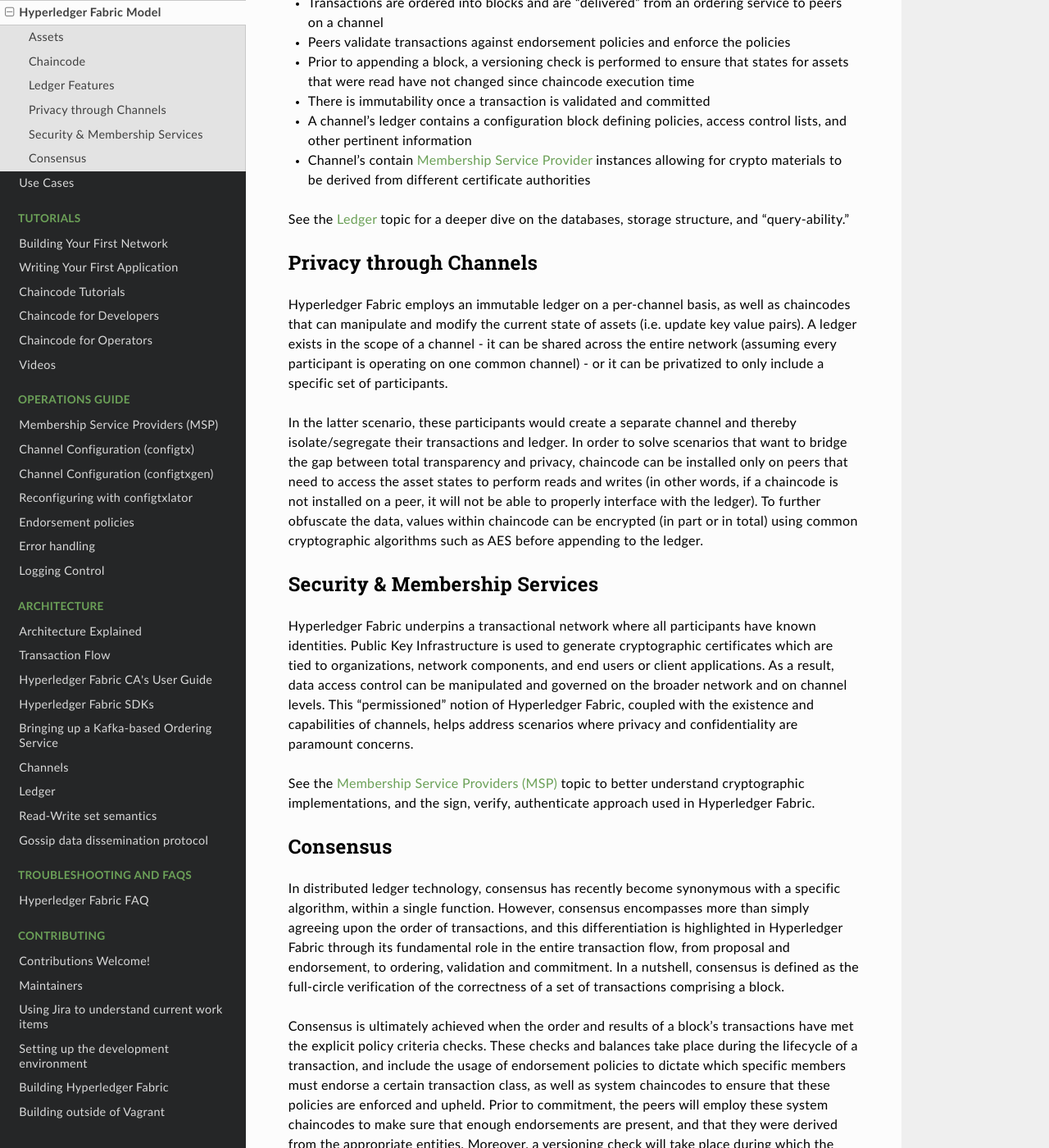
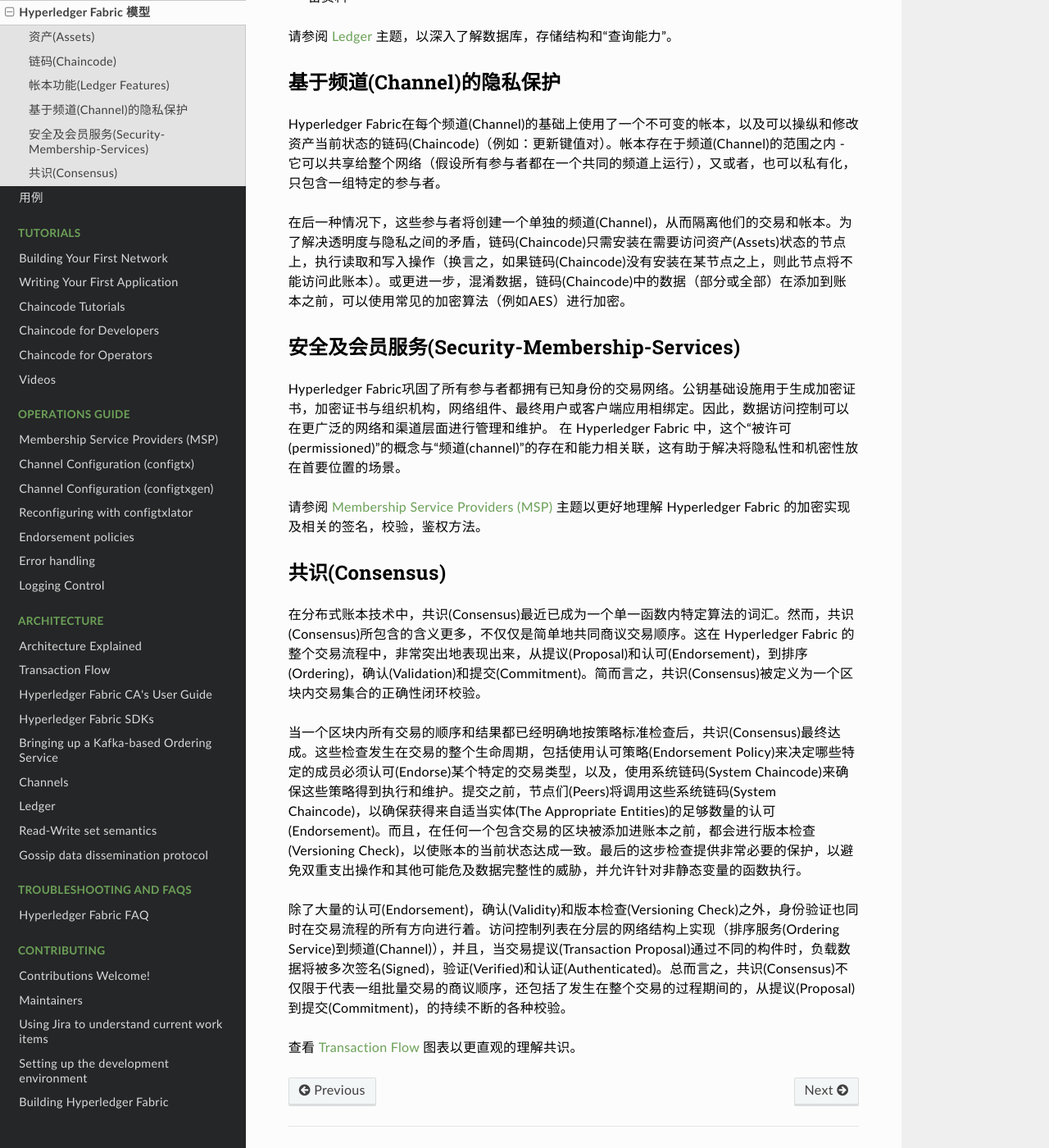
Before and after one commit to LiuBoyu/hyperledger-fabric-docs-zh_CN, a Sphinx documentation site: the page built from source/fabric_model.rst, in a window 1280 px wide and 1400 px high, scrolled down 1656 px. Shown: the whole window at 82% size. Built offline with Sphinx 7.4.7 and the Read the Docs theme 2.0.0, drawn with Linux system fonts in a browser that asks for light colours; formulas are drawn with MathJax 3; pages that are not in the unit, such as notebooks, are missing from menus; some of the changed text lies outside the part shown.

Commit message:
提交 fabric_model & usecases 文档

```diff
--- a/source/fabric_model.rst
+++ b/source/fabric_model.rst
@@ -1,160 +1,86 @@
-Hyperledger Fabric Model
+Hyperledger Fabric 模型
 ========================
 
-This section outlines the key design features woven into Hyperledger Fabric that
-fulfill its promise of a comprehensive, yet customizable, enterprise blockchain solution:
+本节概述了 Hyperledger Fabric 的关键设计特征，并介绍了其是如何履行其全面而可定制的企业区块链解决方案的承诺的。
 
-* :ref:`Assets` - Asset definitions enable the exchange of almost anything with
-  monetary value over the network, from whole foods to antique cars to currency
-  futures.
-* :ref:`Chaincode` - Chaincode execution is partitioned from transaction ordering,
-  limiting the required levels of trust and verification across node types, and
-  optimizing network scalability and performance.
-* :ref:`Ledger-Features` - The immutable, shared ledger encodes the entire
-  transaction history for each channel, and includes SQL-like query capability
-  for efficient auditing and dispute resolution.
-* :ref:`Privacy-through-Channels` - Channels enable multi-lateral transactions
-  with the high degrees of privacy and confidentiality required by competing
-  businesses and regulated industries that exchange assets on a common network.
-* :ref:`Security-Membership-Services` - Permissioned membership provides a
-  trusted blockchain network, where participants know that all transactions can
-  be detected and traced by authorized regulators and auditors.
-* :ref:`Consensus` - a unique approach to consensus enables the
-  flexibility and scalability needed for the enterprise.
+* :ref:`资产(Assets)` - 资产(Assets)的定义使得在网络上可以交换几乎所有具有货币价值的东西，从食物到古董车到货币期货。
+* :ref:`链码(Chaincode)` - 链码(Chaincode)包括，交易排序，限制所需的信任级别，跨节点类型的验证，优化网络可扩展性和性能。
+* :ref:`帐本功能(Ledger Features)` - 不可变的共享账本，记录了一个频道(Channel)的所有交易历史记录，并包含类似于SQL的查询功能，以有效审计和解决争议。
+* :ref:`基于频道(Channel)的隐私保护` - 频道(Channel)使多边交易具有高度的隐私性和机密性，并使竞争的企业和受管制的行业在共同的网络上交换资产。
+* :ref:`安全及会员服务(Security-Membership-Services)` - 具有权限的会员提供一个受信任的区块链网络，在这个网络中，参与者知道所有交易都可以被授权的监管机构和审计人员发现并追查。
+* :ref:`共识(Consensus)` - 统一的共识(Consensus)使企业具备所需的灵活性和可伸缩性。
 
-.. _Assets:
+.. _资产(Assets):
 
-Assets
+资产(Assets)
 ------
 
-Assets can range from the tangible (real estate and hardware) to the intangible
-(contracts and intellectual property).  Hyperledger Fabric provides the
-ability to modify assets using chaincode transactions.
+资产(Assets)可以从有形资产（不动产和硬件）到无形资产（合同和知识产权）。Hyperledger Fabric提供了使用链码交易(Chaincode Transaction)修改资产(Assets)的能力。
 
-Assets are represented in Hyperledger Fabric as a collection of
-key-value pairs, with state changes recorded as transactions on a :ref:`Channel`
-ledger.  Assets can be represented in binary and/or JSON form.
+在 Hyperledger Fabric 中，资产(Assets)被表示为一组键值对集合，其状态更改的历史记录做为“交易”被记录在 :ref:`频道(Channel)` 的账本之上。资产(Assets)可以用二进制和JSON形式表示。
 
-You can easily define and use assets in your Hyperledger Fabric applications
-using the `Hyperledger Composer <https://github.com/hyperledger/composer>`__ tool.
+你可以在 Hyperledger Fabric 应用程序中轻松定义和使用资产，使用 `Hyperledger Composer <https://github.com/hyperledger/composer>`_ 。
 
-.. _Chaincode:
+.. _链码(Chaincode):
 
-Chaincode
+链码(Chaincode)
 ---------
 
-Chaincode is software defining an asset or assets, and the transaction instructions for
-modifying the asset(s).  In other words, it's the business logic.  Chaincode enforces the rules for reading
-or altering key value pairs or other state database information. Chaincode functions execute against
-the ledger's current state database and are initiated through a transaction proposal. Chaincode execution
-results in a set of key value writes (write set) that can be submitted to the network and applied to
-the ledger on all peers.
+链码(Chaincode)是一段代码，它定义一个或多个资产(Assets)，以及修改资产的相关交易指令。换言之，就是业务逻辑。链码(Chaincode)按执行规则读取或修改键值对，或状态数据库(State Database)信息。链码(Chaincode)函数基于账本的当前状态数据库(State Database)执行，当有交易提议(Transaction Proposal)时启动。链码(Chaincode)执行后产生一组键值的写入操作（写集），可以提交给网络并应用于所有节点(Peer)的帐本(Ledger)。
 
-.. _Ledger-Features:
+.. _帐本功能(Ledger Features):
 
-Ledger Features
+帐本功能(Ledger Features)
 ---------------
 
-The ledger is the sequenced, tamper-resistant record of all state transitions in the fabric.  State
-transitions are a result of chaincode invocations ('transactions') submitted by participating
-parties.  Each transaction results in a set of asset key-value pairs that are committed to the
-ledger as creates, updates, or deletes.
+账本(Ledger)是一组顺序的、防篡改的记录集，记录了 Fabric 中所有的状态改变(State Transition)。状态改变(State Transition)是链码(Chaincode)调用（“交易”）的结果，由相关的参与者提交。每笔交易都会产生一组资产(Assets)的键值对集合，并将其提交给账本(Ledger)，进行创建，更新或删除。
 
-The ledger is comprised of a blockchain ('chain') to store the immutable, sequenced record in
-blocks, as well as a state database to maintain current fabric state.  There is one ledger per
-channel. Each peer maintains a copy of the ledger for each channel of which they are a member.
+账本(Ledger)由一个区块链（“链”）和一个状态数据库组成，区块链用于存储不可变的顺序记录块，状态数据库用来维护当前的数据状态。每一个账本(Ledger)对应一个频道(Channel)。每个节点(Peer)为其所属的每个频道(Channel)保留一份账本(Ledger)的副本。
 
-- Query and update ledger using key-based lookups, range queries, and composite key queries
-- Read-only queries using a rich query language (if using CouchDB as state database)
-- Read-only history queries - Query ledger history for a key, enabling data provenance scenarios
-- Transactions consist of the versions of keys/values that were read in chaincode (read set) and keys/values that were written in chaincode (write set)
-- Transactions contain signatures of every endorsing peer and are submitted to ordering service
-- Transactions are ordered into blocks and are "delivered" from an ordering service to peers on a channel
-- Peers validate transactions against endorsement policies and enforce the policies
-- Prior to appending a block, a versioning check is performed to ensure that states for assets that were read have not changed since chaincode execution time
-- There is immutability once a transaction is validated and committed
-- A channel's ledger contains a configuration block defining policies, access control lists, and other pertinent information
-- Channel's contain :ref:`MSP` instances allowing for crypto materials to be derived from different certificate authorities
+- 基于键(Key)查询和更新账本(Ledger)，范围查询和组合键查询
+- 基于丰富查询语言(a rich query language)的只读查询（如果使用 CouchDB 作为状态数据库）
+- 只读历史记录查询 - 基于键(Key)的历史记录查询，可以支持数据溯源场景
+- 交易(Transaction)由在链码(Chaincode)中读取的各个版本的键值集合（读集）和写入的各个版本的键值集合（写集）组成
+- 交易(Transaction)包含每个认可节点(Endorsing Peer)的签名，并提交给排序服务(共识服务)(Ordering Service)
+- 交易(Transaction)被顺序打包进区块(Block)中，并从排序服务(共识服务)(Ordering Service)“交付”给同一频道(Channel)的其他节点(Peer)
+- 节点(Peer)基于认可策略(Endorsement Policy)来验证交易并执行
+- 在添加进区块(Block)之前，会进行版本检查(Versioning Check)，以确保，在链码(Chaincode)执行期间，读取的资产(Assets)状态未发生变化
+- 交易一旦得到确认和提交，将不可改变
+- 每个频道(Channel)的账本(Ledger)都包含了一个配置区块(Configuration Block)，用于定义策略，访问控制列表和其他相关信息
+- 频道(Channel)包含了 :ref:`MSP` 实例，允许从不同的证书颁发机构派生加密资料
 
-See the :doc:`ledger` topic for a deeper dive on the databases, storage structure, and "query-ability."
+请参阅 :doc:`ledger` 主题，以深入了解数据库，存储结构和“查询能力”。
 
-.. _Privacy-through-Channels:
+.. _基于频道(Channel)的隐私保护:
 
-Privacy through Channels
+基于频道(Channel)的隐私保护
 ------------------------
 
-Hyperledger Fabric employs an immutable ledger on a per-channel basis, as well as
-chaincodes that can manipulate and modify the current state of assets (i.e. update
-key value pairs).  A ledger exists in the scope of a channel - it can be shared
-across the entire network (assuming every participant is operating on one common
-channel) - or it can be privatized to only include a specific set of participants.
+Hyperledger Fabric在每个频道(Channel)的基础上使用了一个不可变的帐本，以及可以操纵和修改资产当前状态的链码(Chaincode)（例如：更新键值对）。帐本存在于频道(Channel)的范围之内 - 它可以共享给整个网络（假设所有参与者都在一个共同的频道上运行），又或者，也可以私有化，只包含一组特定的参与者。
 
-In the latter scenario, these participants would create a separate channel and
-thereby isolate/segregate their transactions and ledger.  In order to solve
-scenarios that want to bridge the gap between total transparency and privacy,
-chaincode can be installed only on peers that need to access the asset states
-to perform reads and writes (in other words, if a chaincode is not installed on
-a peer, it will not be able to properly interface with the ledger).  To further
-obfuscate the data, values within chaincode can be encrypted (in part or in total) using common
-cryptographic algorithms such as AES before appending to the ledger.
+在后一种情况下，这些参与者将创建一个单独的频道(Channel)，从而隔离他们的交易和帐本。为了解决透明度与隐私之间的矛盾，链码(Chaincode)只需安装在需要访问资产(Assets)状态的节点上，执行读取和写入操作（换言之，如果链码(Chaincode)没有安装在某节点之上，则此节点将不能访问此账本）。或更进一步，混淆数据，链码(Chaincode)中的数据（部分或全部）在添加到账本之前，可以使用常见的加密算法（例如AES）进行加密。
 
-.. _Security-Membership-Services:
+.. _安全及会员服务(Security-Membership-Services):
 
-Security & Membership Services
+安全及会员服务(Security-Membership-Services)
 ------------------------------
 
-Hyperledger Fabric underpins a transactional network where all participants have
-known identities.  Public Key Infrastructure is used to generate cryptographic
-certificates which are tied to organizations, network components, and end users
-or client applications.  As a result, data access control can be manipulated and
-governed on the broader network and on channel levels.  This "permissioned" notion
-of Hyperledger Fabric, coupled with the existence and capabilities of channels,
-helps address scenarios where privacy and confidentiality are paramount concerns.
+Hyperledger Fabric巩固了所有参与者都拥有已知身份的交易网络。公钥基础设施用于生成加密证书，加密证书与组织机构，网络组件、最终用户或客户端应用相绑定。因此，数据访问控制可以在更广泛的网络和渠道层面进行管理和维护。 在 Hyperledger Fabric 中，这个“被许可(permissioned)”的概念与“频道(channel)”的存在和能力相关联，这有助于解决将隐私性和机密性放在首要位置的场景。
 
-See the :doc:`msp` topic to better understand cryptographic
-implementations, and the sign, verify, authenticate approach used in
-Hyperledger Fabric.
+请参阅 :doc:`msp` 主题以更好地理解 Hyperledger Fabric 的加密实现及相关的签名，校验，鉴权方法。
 
-.. _Consensus:
+.. _共识(Consensus):
 
-Consensus
+共识(Consensus)
 ---------
 
-In distributed ledger technology, consensus has recently become synonymous with
-a specific algorithm, within a single function. However, consensus encompasses more
-than simply agreeing upon the order of transactions, and this differentiation is
-highlighted in Hyperledger Fabric through its fundamental role in the entire
-transaction flow, from proposal and endorsement, to ordering, validation and commitment.
-In a nutshell, consensus is defined as the full-circle verification of the correctness of
-a set of transactions comprising a block.
+在分布式账本技术中，共识(Consensus)最近已成为一个单一函数内特定算法的词汇。然而，共识(Consensus)所包含的含义更多，不仅仅是简单地共同商议交易顺序。这在 Hyperledger Fabric 的整个交易流程中，非常突出地表现出来，从提议(Proposal)和认可(Endorsement)，到排序(Ordering)，确认(Validation)和提交(Commitment)。简而言之，共识(Consensus)被定义为一个区块内交易集合的正确性闭环校验。
 
-Consensus is ultimately achieved when the order and results of a block's
-transactions have met the explicit policy criteria checks. These checks and balances
-take place during the lifecycle of a transaction, and include the usage of
-endorsement policies to dictate which specific members must endorse a certain
-transaction class, as well as system chaincodes to ensure that these policies
-are enforced and upheld.  Prior to commitment, the peers will employ these
-system chaincodes to make sure that enough endorsements are present, and that
-they were derived from the appropriate entities.  Moreover, a versioning check
-will take place during which the current state of the ledger is agreed or
-consented upon, before any blocks containing transactions are appended to the ledger.
-This final check provides protection against double spend operations and other
-threats that might compromise data integrity, and allows for functions to be
-executed against non-static variables.
+当一个区块内所有交易的顺序和结果都已经明确地按策略标准检查后，共识(Consensus)最终达成。这些检查发生在交易的整个生命周期，包括使用认可策略(Endorsement Policy)来决定哪些特定的成员必须认可(Endorse)某个特定的交易类型，以及，使用系统链码(System Chaincode)来确保这些策略得到执行和维护。提交之前，节点们(Peers)将调用这些系统链码(System Chaincode)，以确保获得来自适当实体(The Appropriate Entities)的足够数量的认可(Endorsement)。而且，在任何一个包含交易的区块被添加进账本之前，都会进行版本检查(Versioning Check)，以使账本的当前状态达成一致。最后的这步检查提供非常必要的保护，以避免双重支出操作和其他可能危及数据完整性的威胁，并允许针对非静态变量的函数执行。
 
-In addition to the multitude of endorsement, validity and versioning checks that
-take place, there are also ongoing identity verifications happening in all
-directions of the transaction flow.  Access control lists are implemented on
-hierarchal layers of the network (ordering service down to channels), and
-payloads are repeatedly signed, verified and authenticated as a transaction proposal passes
-through the different architectural components.  To conclude, consensus is not
-merely limited to the agreed upon order of a batch of transactions, but rather,
-it is an overarching characterization that is achieved as a byproduct of the ongoing
-verifications that take place during a transaction's journey from proposal to
-commitment.
+除了大量的认可(Endorsement)，确认(Validity)和版本检查(Versioning Check)之外，身份验证也同时在交易流程的所有方向进行着。访问控制列表在分层的网络结构上实现（排序服务(Ordering Service)到频道(Channel)），并且，当交易提议(Transaction Proposal)通过不同的构件时，负载数据将被多次签名(Signed)，验证(Verified)和认证(Authenticated)。总而言之，共识(Consensus)不仅限于代表一组批量交易的商议顺序，还包括了发生在整个交易的过程期间的，从提议(Proposal)到提交(Commitment)，的持续不断的各种校验。
 
-Check out the :doc:`txflow` diagram for a visual representation
-of consensus.
+查看 :doc:`txflow` 图表以更直观的理解共识。
 
 .. Licensed under Creative Commons Attribution 4.0 International License
    https://creativecommons.org/licenses/by/4.0/
--- a/source/glossary.rst
+++ b/source/glossary.rst
@@ -46,9 +46,9 @@
 Chaincode is software, running on a ledger, to encode assets and the transaction
 instructions (business logic) for modifying the assets.
 
-.. _Channel:
+.. _频道(Channel):
 
-Channel
+频道(Channel)
 -------
 
 A channel is a private blockchain overlay which allows for data
--- a/source/usecases.rst
+++ b/source/usecases.rst
@@ -1,9 +1,7 @@
-Use Cases
+用例
 =========
 
-The Hyperledger Requirements WG is documenting a number of blockchain use
-cases and maintaining an inventory
-`here <https://wiki.hyperledger.org/groups/requirements/use-case-inventory>`__.
+Hyperledger 需求工作组正在记录一些区块链的使用案件，并维护着一份用例清单 - `链接 <https://wiki.hyperledger.org/groups/requirements/use-case-inventory>`_。
 
 .. Licensed under Creative Commons Attribution 4.0 International License
    https://creativecommons.org/licenses/by/4.0/
```
